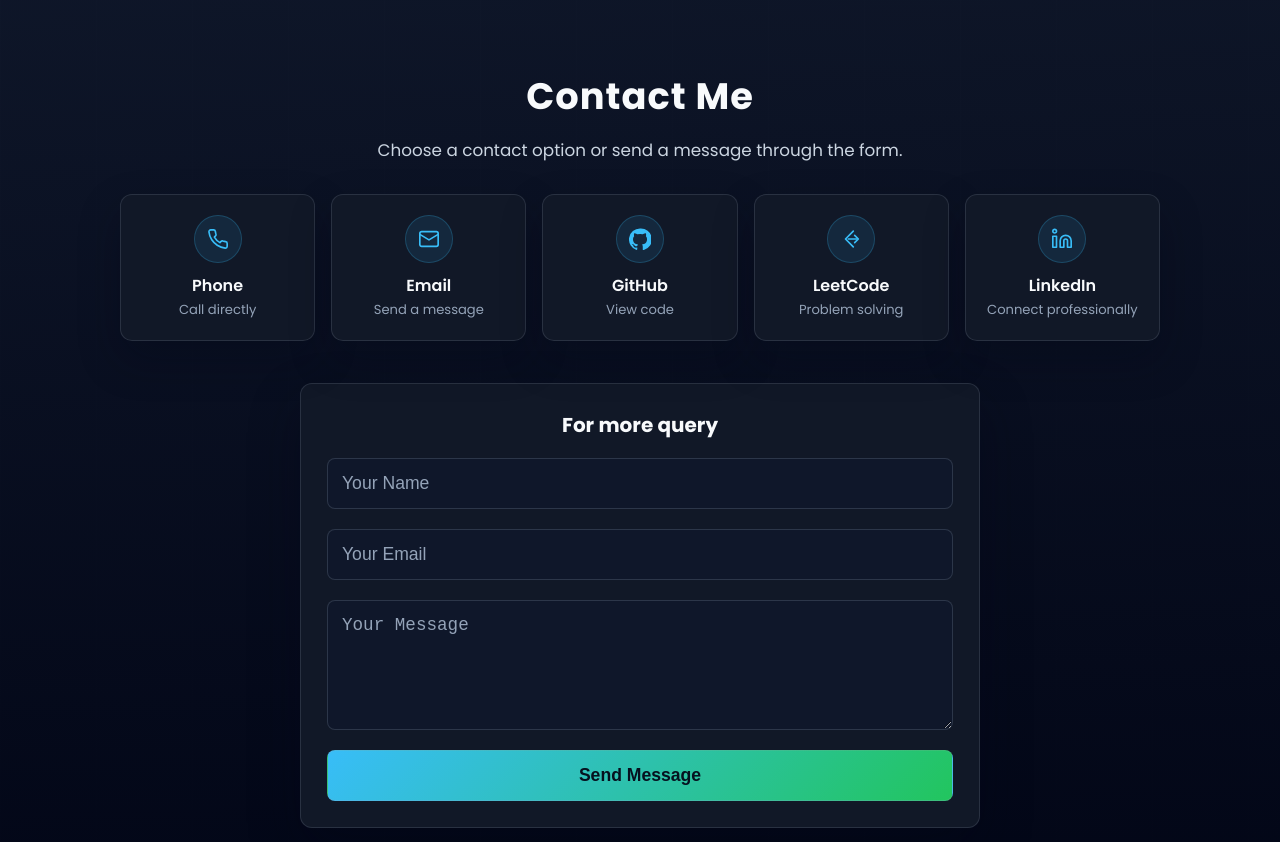
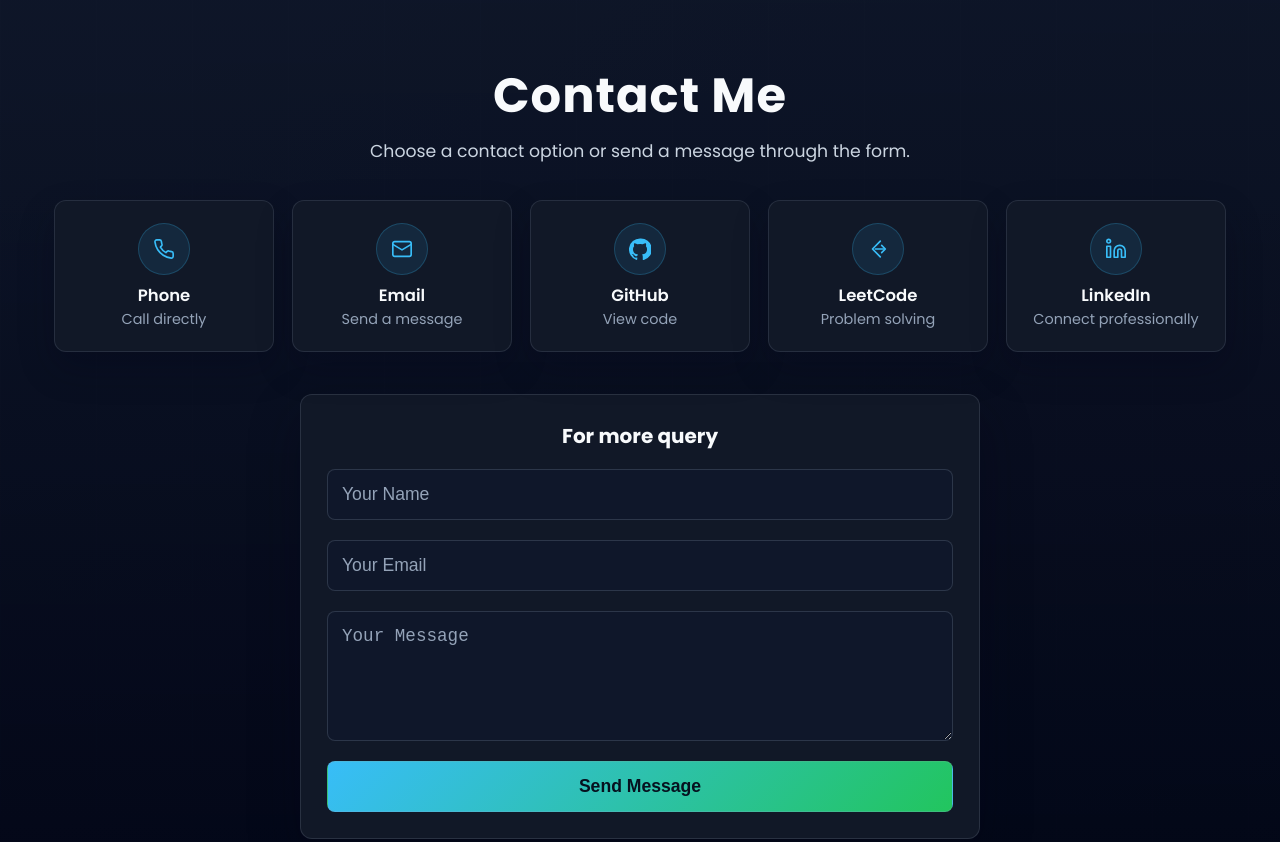
Before and after one commit to nafisasraboni/portfolio-final, a website: page index.html in a window 1280 px wide. Shown: the part 3980-4822 px from the top of the page. Drawn offline with Linux system fonts and the light colour scheme.

Commit message:
Update style.css

```diff
--- a/css/style.css
+++ b/css/style.css
@@ -847,25 +847,26 @@
         }
 
         .contact-content {
-            width: min(1040px, 100%);
+            width: min(1180px, 100%);
             margin: 0 auto;
         }
 
         .contact-heading {
             max-width: 680px;
-            margin: 0 auto 30px;
+            margin: 0 auto 34px;
         }
 
         .contact h2 {
-            font-size: 2.3rem;
+            font-size: clamp(2.2rem, 4vw, 3rem);
             color: #f8fafc;
-            margin-bottom: 12px;
+            margin-bottom: 14px;
             letter-spacing: 1px;
+            line-height: 1.15;
         }
 
         .contact-intro {
             color: #cbd5e1;
-            font-size: 1.05rem;
+            font-size: 1.08rem;
             line-height: 1.7;
         }
 
@@ -873,30 +874,31 @@
             width: 100%;
             margin: 0 auto 42px;
             display: grid;
-            grid-template-columns: repeat(5, minmax(0, 1fr));
-            gap: 16px;
+            grid-template-columns: repeat(5, minmax(0, 220px));
+            justify-content: center;
+            gap: 18px;
         }
 
         .contact-card {
             min-height: 132px;
-            padding: 20px 12px;
+            padding: 22px 16px;
             display: flex;
             flex-direction: column;
             align-items: center;
             justify-content: center;
-            gap: 10px;
+            gap: 11px;
             color: #f8fafc;
             text-decoration: none;
             background-color: #111827;
-            border: 1px solid rgba(148, 163, 184, 0.18);
+            border: 1px solid rgba(148, 163, 184, 0.16);
             border-radius: 12px;
-            box-shadow: 0 18px 42px rgba(2, 6, 23, 0.28);
+            box-shadow: 0 16px 36px rgba(2, 6, 23, 0.24);
             transition: transform 0.3s ease, box-shadow 0.3s ease, border-color 0.3s ease, background-color 0.3s ease;
         }
 
         .contact-card:hover,
         .contact-card:focus-visible {
-            transform: translateY(-8px);
+            transform: translateY(-6px);
             border-color: rgba(56, 189, 248, 0.52);
             background-color: #1e293b;
             box-shadow: 0 24px 52px rgba(8, 145, 178, 0.2);
@@ -904,9 +906,9 @@
         }
 
         .contact-icon {
-            width: 48px;
-            height: 48px;
-            flex: 0 0 48px;
+            width: 52px;
+            height: 52px;
+            flex: 0 0 52px;
             display: inline-flex;
             align-items: center;
             justify-content: center;
@@ -948,19 +950,21 @@
         }
 
         .contact-label {
-            font-size: 1rem;
+            color: #f8fafc;
+            font-size: 1.03rem;
             font-weight: 600;
+            line-height: 1.2;
         }
 
         .contact-note {
             color: #94a3b8;
-            font-size: 0.82rem;
+            font-size: 0.9rem;
             line-height: 1.4;
         }
 
         .contact-form-panel {
             width: min(680px, 100%);
-            margin: 0 auto;
+            margin: 6px auto 0;
             padding: 26px;
             background-color: #111827;
             border: 1px solid rgba(148, 163, 184, 0.18);
```
